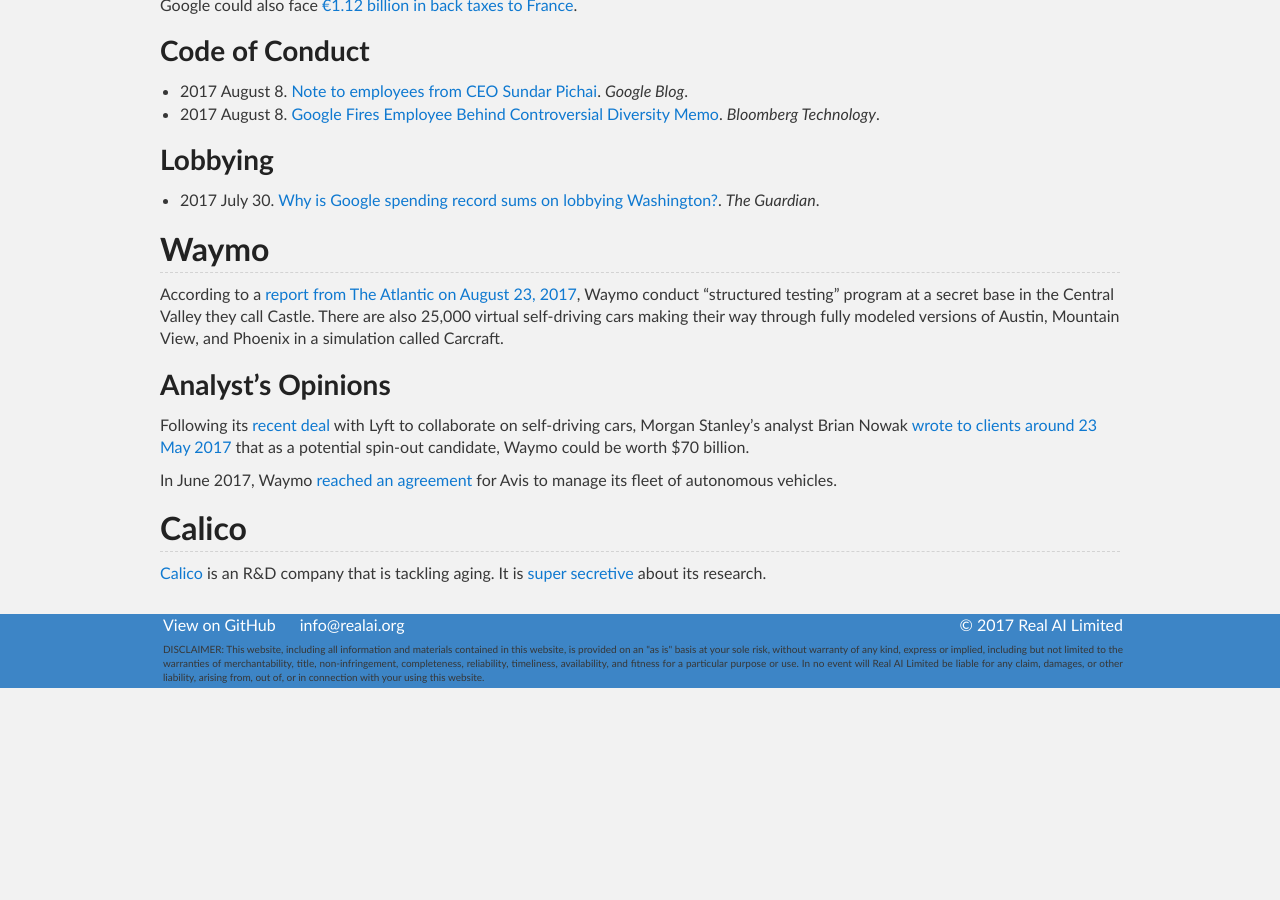
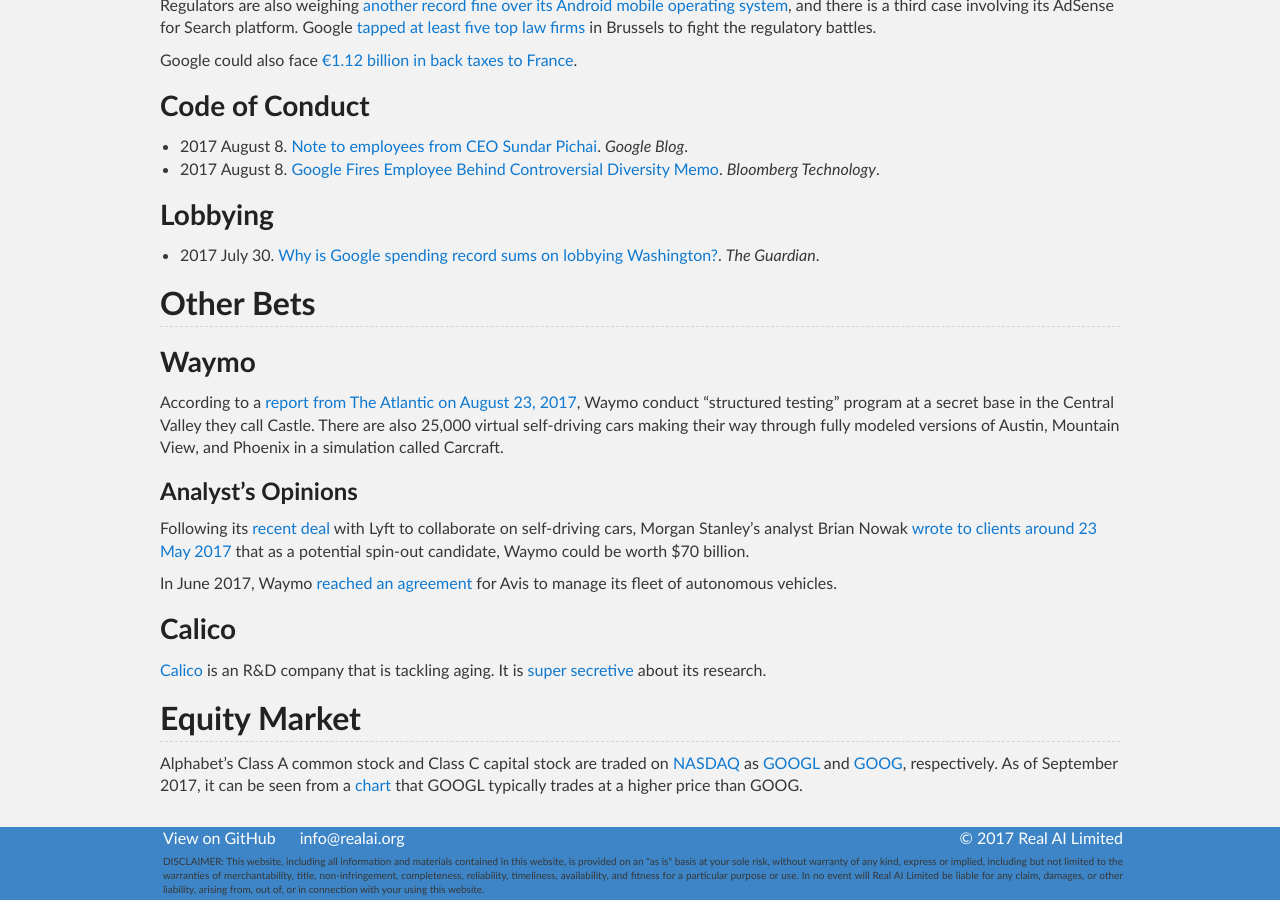
Before and after one commit to Tonywuhk/realai.org, a Jekyll site: the page built from industry/alphabet.md, in a window 1280 px wide and 900 px high, scrolled down 884 px. Built offline with Jekyll 4.4.1, drawn with Linux system fonts in a browser that asks for light colours; our own code applies the rules of GitHub Pages for plain Markdown files; the repository's description, which GitHub fills in, is left out; before the commit the page ends 1572 px from its top, so only the background shows below that; some of the changed text lies outside the part shown.

Commit message:
Update files

```diff
--- a/industry/alphabet.md
+++ b/industry/alphabet.md
@@ -3,6 +3,8 @@
 title: Companies/Alphabet
 ---
 # Alphabet Inc.
+
+Alphabet is a collection of businesses, including Google, the largest of them, and [Other Bets](#other-bets) such as Access, Calico, CapitalG, GV, Nest, Verily, Waymo, and X.
 
 ## Google
 
@@ -39,16 +41,22 @@
 
 * 2017 July 30. [Why is Google spending record sums on lobbying Washington?](https://www.theguardian.com/technology/2017/jul/30/google-silicon-valley-corporate-lobbying-washington-dc-politics). *The Guardian*.
 
-## Waymo
+## Other Bets
+
+### Waymo
 
 According to a [report from The Atlantic on August 23, 2017](https://www.theatlantic.com/technology/archive/2017/08/inside-waymos-secret-testing-and-simulation-facilities/537648/), Waymo conduct “structured testing” program at a secret base in the Central Valley they call Castle. There are also 25,000 virtual self-driving cars making their way through fully modeled versions of Austin, Mountain View, and Phoenix in a simulation called Carcraft.
 
-### Analyst's Opinions
+#### Analyst's Opinions
 
 Following its [recent deal](https://www.nytimes.com/2017/05/14/technology/lyft-waymo-self-driving-cars.html) with Lyft to collaborate on self-driving cars, Morgan Stanley's analyst Brian Nowak [wrote to clients around 23 May 2017](http://www.cnbc.com/2017/05/23/alphabets-self-driving-waymo-unit-could-be-worth-70-billion-more-than-gm-morgan-stanley-says.html) that as a potential spin-out candidate, Waymo could be worth $70 billion.
 
 In June 2017, Waymo [reached an agreement](https://www.bloomberg.com/news/articles/2017-06-26/alphabet-inks-deal-for-avis-to-manage-self-driving-car-fleet) for Avis to manage its fleet of autonomous vehicles.
 
-## Calico
+### Calico
 
 [Calico](https://www.calicolabs.com/) is an R&D company that is tackling aging. It is [super secretive](https://www.vox.com/science-and-health/2017/4/27/15409672/google-calico-secretive-aging-mortality-research) about its research.
+
+## Equity Market
+
+Alphabet's Class A common stock and Class C capital stock are traded on [NASDAQ](http://www.nasdaq.com/) as [GOOGL](http://www.nasdaq.com/symbol/googl) and [GOOG](http://www.nasdaq.com/symbol/goog), respectively. As of September 2017, it can be seen from a [chart](http://stockcharts.com/h-sc/ui?s=GOOGL-GOOG&p=D&b=1&g=0&id=p49855018320) that GOOGL typically trades at a higher price than GOOG.
```
Also changed, not shown: course/git.md (+1 -11 lines), course/github.md (added, +42 -0 lines), course/system.md (+1 -1 lines), demos.md (+4 -0 lines), industry/README.md (+1 -0 lines), research-groups/README.md (+0 -1 lines).
